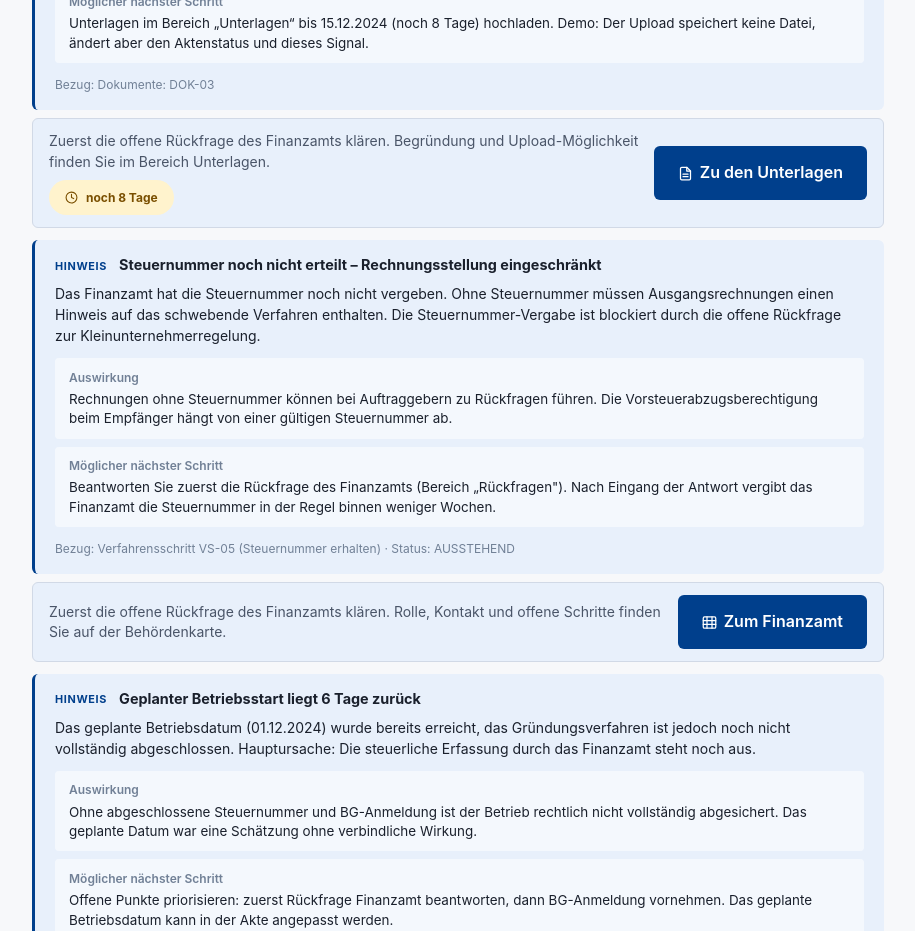
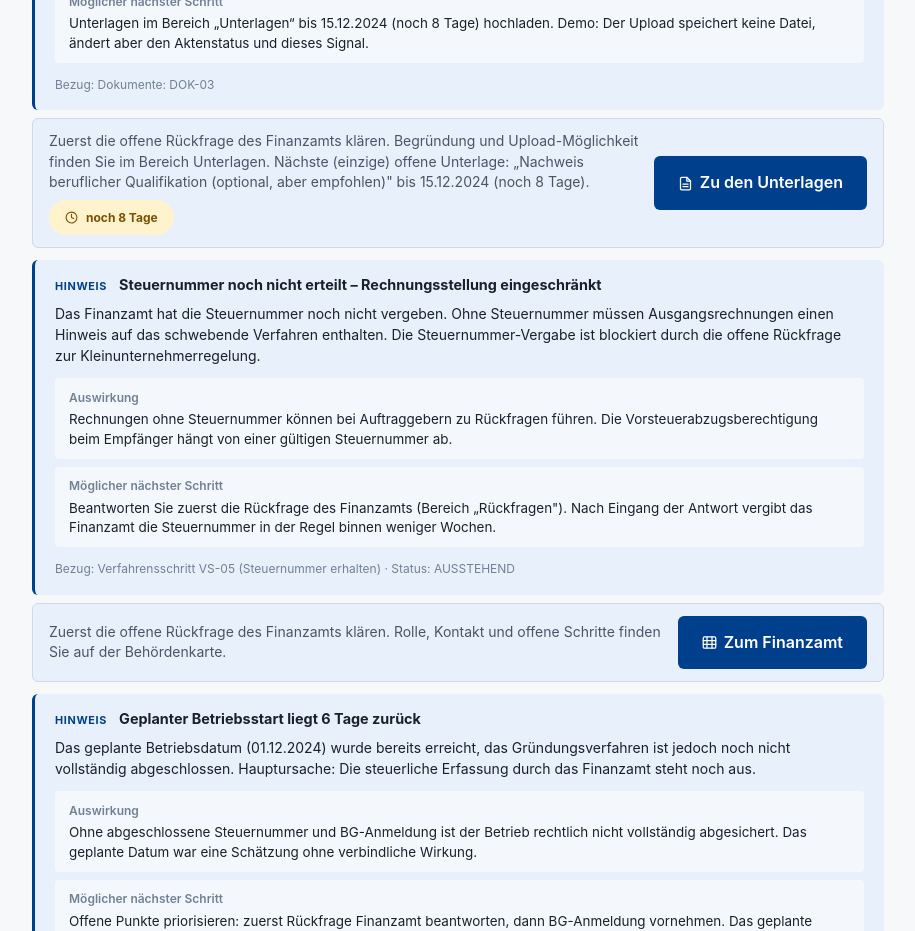
Before and after one commit to d0npedro/open-state, a Next.js app in the folder demo/: page /gruendung/hinweise in a window 1280 px wide. Shown: the part 1700-2631 px from the top of the page, without its empty margins (182-1097 px from the left). Built offline with nearby package versions, Linux system fonts and the light colour scheme.

Commit message:
feat(ug): Hinweise UNTERLAGE-CTA data-next-dok-id + Bezeichnung (Q-224)
Paritaet AV Q-222: naechste offene Unterlage im Hint, data-next-dok-id,
Tiefenlink und aria-label; E2E und Queue/BUILD_STATE.

```diff
--- a/demo/app/gruendung/hinweise/page.tsx
+++ b/demo/app/gruendung/hinweise/page.tsx
@@ -134,18 +134,57 @@ function ctaWrapStyle(prioritaet: FairnessSignal['prioritaet']): CSSProperties {
 }
 
 /**
- * Optionaler Zusatz für Unterlagen-Hilfstext bei mehreren offenen Dokumenten
- * (nur Darstellung – Routing und Basistext aus gruendung-rules).
+ * Nächste offene Unterlage (session-sensitiv über akte): zuerst Resttage, dann ID.
+ * Parität AV Hinweise Q-222.
  */
-function unterlagenHintErweiterung(ziel: FairnessSignalZiel, akte: GruendungsAkte): string {
-  if (!ziel.testKey.startsWith('dok-') || !ziel.hint) return ziel.hint ?? '';
-  const fehlende = akte.dokumente.filter(
+function naechsteOffeneUnterlage(akte: GruendungsAkte) {
+  const offeneDok = akte.dokumente.filter(
     d => d.status === 'ANGEFORDERT' || d.status === 'ABGELEHNT'
   );
-  if (fehlende.length > 1) {
-    return `${ziel.hint} ${fehlende.length} Dokumente stehen aus.`;
-  }
-  return ziel.hint;
+  const dokMitFrist = offeneDok
+    .filter(d => d.fristDatum && d.frist)
+    .map(d => ({
+      dok: d,
+      resttage: berechneFristTage(d.fristDatum as string, FIKTIVES_HEUTE_GRUENDUNG) as number,
+    }))
+    .sort(
+      (a, b) => a.resttage - b.resttage || a.dok.id.localeCompare(b.dok.id, 'de')
+    );
+  const naechste =
+    dokMitFrist[0] ??
+    (offeneDok[0] ? { dok: offeneDok[0], resttage: null as number | null } : undefined);
+  return { offeneDok, naechste, offeneAnzahl: offeneDok.length };
+}
+
+/**
+ * Hilfstext UNTERLAGE-CTA: Basis aus gruendung-rules (RQ-Priorität) + nächste Bezeichnung (Q-224).
+ */
+function unterlagenCtaHintText(
+  basisHint: string | undefined,
+  naechste: { dok: { bezeichnung: string; frist?: string }; resttage: number | null } | undefined,
+  offeneAnzahl: number
+): string {
+  const restLabel =
+    naechste && typeof naechste.resttage === 'number' ? fristRestLabel(naechste.resttage) : null;
+  const basis = basisHint?.trim() ?? '';
+  if (!naechste) return basis;
+
+  const bez = naechste.dok.bezeichnung;
+  const fristTeil =
+    restLabel && naechste.dok.frist
+      ? ` bis ${naechste.dok.frist} (${restLabel})`
+      : restLabel
+        ? ` (${restLabel})`
+        : '';
+
+  const naechsteSatz =
+    offeneAnzahl === 1
+      ? `Nächste (einzige) offene Unterlage: „${bez}"${fristTeil}.`
+      : `${offeneAnzahl} Unterlagen offen — nächste: „${bez}"${fristTeil}.`;
+
+  if (!basis) return naechsteSatz;
+  // RQ-/Session-Basistext behalten, Bezeichnung anhängen (E2E + Klarheit)
+  return `${basis} ${naechsteSatz}`;
 }
 
 function FairnessSignalCta({
@@ -166,7 +205,6 @@ function FairnessSignalCta({
         cta: `hinweise-cta-${signal.id}`,
         hint: `hinweise-cta-hint-${signal.id}`,
       };
-  const hintText = ziel ? unterlagenHintErweiterung(ziel, akte) : '';
 
   // Q-218: RQ-Countdown-Chip am CTA (Parität AV Q-214)
   const rqId = ziel?.testKey.startsWith('rq-') ? ziel.testKey.slice(3) : undefined;
@@ -183,19 +221,15 @@ function FairnessSignalCta({
       ? 'status-chip-danger'
       : 'status-chip-warning';
 
-  // Q-219: UNTERLAGE-Countdown-Chip am CTA (Parität AV Q-216)
+  // Q-219 Countdown + Q-224 data-next-dok-id / Bezeichnung / live Tiefenlink (Parität AV Q-222)
   const isUnterlageCta = ziel?.testKey.startsWith('dok-') === true;
-  const naechsteUnterlage = isUnterlageCta
-    ? akte.dokumente
-        .filter(d => d.status === 'ANGEFORDERT' || d.status === 'ABGELEHNT')
-        .filter(d => d.fristDatum && d.frist)
-        .map(d => ({
-          dok: d,
-          resttage: berechneFristTage(d.fristDatum as string, FIKTIVES_HEUTE_GRUENDUNG),
-        }))
-        .sort((a, b) => a.resttage - b.resttage)[0]
-    : undefined;
-  const dokRest = naechsteUnterlage?.resttage ?? null;
+  const { naechste: naechsteUnterlage, offeneAnzahl } = isUnterlageCta
+    ? naechsteOffeneUnterlage(akte)
+    : { naechste: undefined, offeneAnzahl: 0 };
+  const dokRest =
+    naechsteUnterlage && typeof naechsteUnterlage.resttage === 'number'
+      ? naechsteUnterlage.resttage
+      : null;
   const dokRestLabel = dokRest !== null ? fristRestLabel(dokRest) : null;
   const dokKritisch = dokRest !== null && dokRest <= 3;
   const dokChipClass =
@@ -203,8 +237,25 @@ function FairnessSignalCta({
       ? 'status-chip-danger'
       : 'status-chip-warning';
 
+  const hintText = isUnterlageCta
+    ? unterlagenCtaHintText(ziel?.hint, naechsteUnterlage, offeneAnzahl)
+    : (ziel?.hint ?? '');
+
+  const ctaHref =
+    isUnterlageCta && naechsteUnterlage
+      ? `/gruendung/dokumente#dok-${naechsteUnterlage.dok.id}`
+      : ziel?.href;
+  const ctaAria =
+    isUnterlageCta && naechsteUnterlage
+      ? `Zur Unterlage ${naechsteUnterlage.dok.bezeichnung}`
+      : (ziel?.ariaLabel ?? ziel?.cta);
+
   return (
-    <div style={ctaWrapStyle(signal.prioritaet)} data-testid={ids.wrap}>
+    <div
+      style={ctaWrapStyle(signal.prioritaet)}
+      data-testid={ids.wrap}
+      data-next-dok-id={isUnterlageCta ? naechsteUnterlage?.dok.id : undefined}
+    >
       {(hintText || rqRestLabel || dokRestLabel) && (
         <div style={{ flex: 1, minWidth: '12rem' }}>
           {hintText && (
@@ -246,13 +297,13 @@ function FairnessSignalCta({
           flexShrink: 0,
         }}
       >
-        {ziel && (
+        {ziel && ctaHref && (
           <Link
-            href={ziel.href}
+            href={ctaHref}
             className="btn btn-primary"
             style={{ display: 'inline-flex', alignItems: 'center', gap: '0.4rem', flexShrink: 0 }}
             data-testid={ids.cta}
-            aria-label={ziel.ariaLabel ?? ziel.cta}
+            aria-label={ctaAria}
           >
             <Icon name={ziel.icon as IconName} size={15} />
             {ziel.cta}
--- a/demo/lib/fairness/gruendung-rules.ts
+++ b/demo/lib/fairness/gruendung-rules.ts
@@ -163,19 +163,27 @@ export function fairnessSignalZiel(
     };
   }
 
-  // Fehlende Unterlagen
+  // Fehlende Unterlagen (nächste nach Resttagen / ID — Parität AV, Q-224)
   if (signal.typ === 'UG_UNTERLAGE_FEHLT' || signal.id === 'UG-UNTERLAGEN-FEHLEND') {
-    const dok = akte.dokumente.find(
+    const offene = akte.dokumente.filter(
       d => d.status === 'ANGEFORDERT' || d.status === 'ABGELEHNT'
     );
-    if (!dok) return null;
+    if (offene.length === 0) return null;
+    const mitFrist = offene
+      .filter(d => d.fristDatum)
+      .map(d => ({
+        dok: d,
+        rest: berechneFristTage(d.fristDatum as string, FIKTIVES_HEUTE_GRUENDUNG),
+      }))
+      .sort((a, b) => a.rest - b.rest || a.dok.id.localeCompare(b.dok.id, 'de'));
+    const dok = mitFrist[0]?.dok ?? offene[0];
     return {
       href: `/gruendung/dokumente#dok-${dok.id}`,
       cta: 'Zu den Unterlagen',
       icon: 'file',
       testKey: `dok-${dok.id}`,
       hint: unterlagenCtaHilfstext(hatOffeneRueckfrage(akte)),
-      ariaLabel: 'Zu den ausstehenden Unterlagen',
+      ariaLabel: `Zur Unterlage ${dok.bezeichnung}`,
     };
   }
 
```
Also changed, not shown: 3 other files (tests, documents, lock files or other folders).
